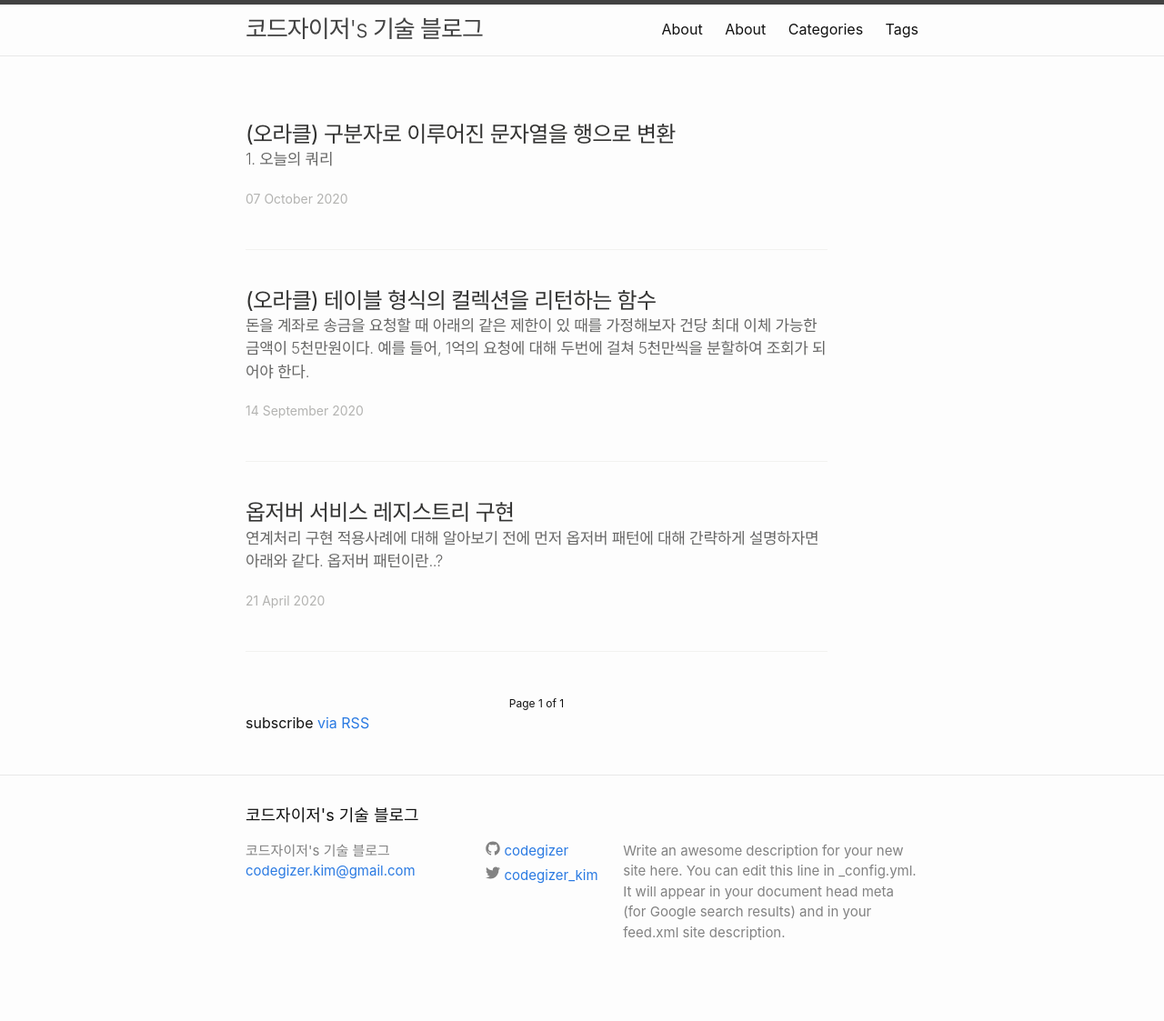
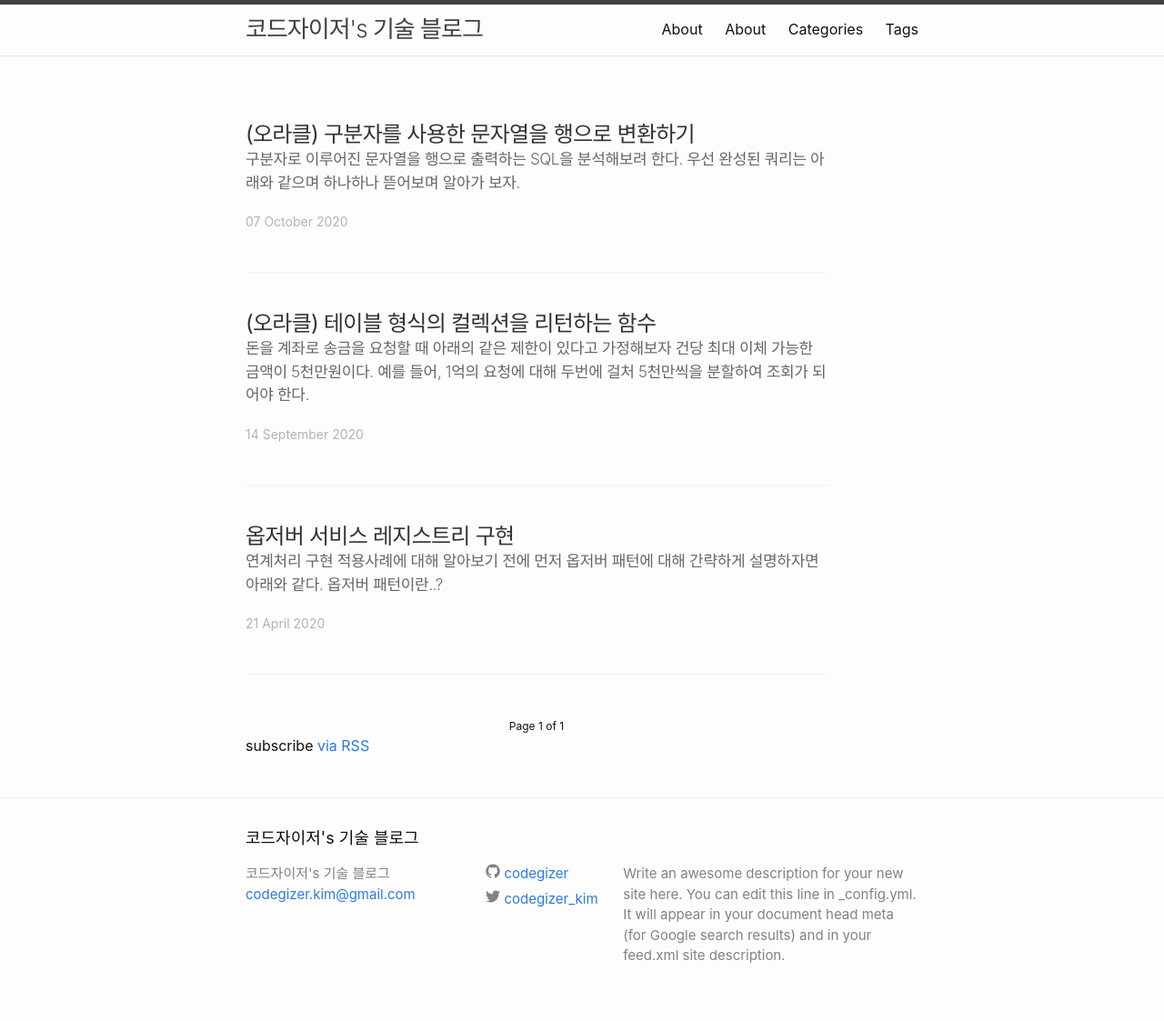
Before and after one commit to codegizer/codegizer.github.io, a Jekyll site: the page built from index.html, in a window 1280 px wide. Shown: the whole page at 91% size. Built offline with Jekyll 4.4.1, drawn with Linux system fonts in a browser that asks for light colours; the list of posts is cut into pages by our own code; before the commit the page ends 1097 px from its top, so only the background shows below that.

Commit message:
글 교정 및 보완

````diff
--- a/_posts/2020-09-15-note-oracle-collection-nested-table-return.md
+++ b/_posts/2020-09-15-note-oracle-collection-nested-table-return.md
@@ -6,11 +6,11 @@
 tags: [ORACEL,오라클,object,collection,nested-table]
 ---
 
-돈을 계좌로 송금을 요청할 때 아래의 같은 제한이 있 때를 가정해보자
+돈을 계좌로 송금을 요청할 때 아래의 같은 제한이 있다고 가정해보자
 > 건당 최대 이체 가능한 금액이 5천만원이다. <br/>
-예를 들어, 1억의 요청에 대해 두번에 걸쳐 5천만씩을 분할하여 조회가 되어야 한다.
+예를 들어, 1억의 요청에 대해 두번에 걸처 5천만씩을 분할하여 조회가 되어야 한다.
 
-이때 다음의 방법으로 테이블을 재생성하여 리턴받아 이를 조회할 수있다.
+이때 다음의 테이블을 내역을 재생성하는 방법을 이용할 수 있으며 이 콜렉션을 테이블 형식을 리턴받아 조회가 가능하다.
 
 
 ### 1. 객체유형 및 테이블 형식 정의
@@ -23,7 +23,7 @@
     컬럼3         NUMBER(22,0),
 );
 
---중첩테이블 형식의 컬렉션을 생성한다.
+--중첩 테이블 형식의 컬렉션을 생성한다.
 create or replace TYPE TYP_TBL IS TABLE OF TYP_OBJ;
 ```
 
--- a/_posts/2020-10-07-note-oralce-split-text-convert-to-row.md
+++ b/_posts/2020-10-07-note-oralce-split-text-convert-to-row.md
@@ -1,19 +1,15 @@
 ---
 layout: post
-title: (오라클) 구분자로 이루어진 문자열을 행으로 변환
+title: (오라클) 구분자를 사용한 문자열을 행으로 변환하기
 date: 2020-10-07 23:00:00 +0900
 categories: 개발노트
 tags: [ORACLE,오라클,CONNECT_BY,문자열구분,행변환]
 toc: true
 ---
-
-# 1. 오늘의 쿼리
-
-아래는 구분자로 이루어진 문자열을 행으로 출력하는 쿼리이다.
-요번 글에서는 이 쿼리를 분석하여 이해하는 시간을 가져볼까 한다.
+> 구분자로 이루어진 문자열을 행으로 출력하는 SQL을 분석해보려 한다. 우선 완성된 쿼리는 아래와 같으며 하나하나 뜯어보며 알아가 보자.
 
 ```SQL
-SELECT DISTINCT REGEXP_SUBSTR(A.TXT, '[^\,]+', 1, LEVEL) MGRT_NO
+SELECT LEVEL, REGEXP_SUBSTR(A.TXT, '[^\,]+', 1, LEVEL) MGRT_NO
  FROM (
         SELECT 'A1,A2,A3,A4,A5' AS TXT FROM DUAL
   ) A
@@ -31,14 +27,15 @@
 CONNECT BY 절을 계층적 쿼리라고 부른다.
 일반적으로 이 절을 이용하여 상위계층와 하위계층의 관계를 행으로 표현하기 위해 사용된다.
 
-그외에도 다음 같이 조건이 충족하는 동안 원하는 만큼 행을 출력할 수 있다.
-'오늘의 쿼리'에서는 이를 활용한다.
+그외에도 다음 같이 조건이 충족하는 동안 원하는 만큼 행을 출력하는 것도 가능하며, <U>지금 살펴보는 쿼리도 이를 이용한다.</U>
 
 "CONNECT BY [:CONDITION:]"
 
 **[SQL]**
 
+```SQL
  SELECT LEVEL FROM DUAL CONNECT BY LEVEL <= 4
+```
 
 **[결과]**
 
@@ -48,7 +45,7 @@
 
 **[SQL]**
 ```SQL
-SELECT regexp_replace('1,2,3,4,5', '[^\,]+','') FROM DUAL
+SELECT regexp_replace('A1,A2,A3,A4,A5', '[^\,]+','') FROM DUAL
 ```
 
 **[결과1]**
@@ -93,14 +90,12 @@
 
 <br/>
 
-# 3. 분석최종 #
-
-<hr/>
+# 3. 종합하여 분석해보자
 
 **[SQL]**
 
 ```SQL
-SELECT DISTINCT REGEXP_SUBSTR(A.TXT, '[^\,]+', 1, LEVEL) MGRT_NO
+SELECT LEVEL, REGEXP_SUBSTR(A.TXT, '[^\,]+', 1, LEVEL) MGRT_NO
  FROM (
         SELECT 'A1,A2,A3,A4,A5' AS TXT FROM DUAL
   ) A
@@ -110,6 +105,6 @@
 - 이제 이걸 해석하자면 CONNECT BY의 조건절에 있는 충족하는 동안 LEVEL값은 1씩 증가하게 될 것 이고 구분자수(4개)+1 하여 총 5번 행이 반복 할 것이다.
 
 - 그리고 컬럼절에 있는 부분의 REGEXP_SUBSTR(A.TXT, '[^\,]+', 1, LEVEL) 에서 LEVEL이 증가함에 따라
-증가된 값으로 N번째 패턴 발생 값을 찾아 행으로 표현하고 결론적으로 아래와 같은 값을 가져온다.
+증가된 값에 해당하는 N번째 패턴이 발생한 값을 찾아 행으로 출력한다.
 
 ![실행결과](/assets/article_images/2020-10-07-note-oralce-split-text-convert-to-row/note-main.png)
````
Also changed, not shown: other parts of _posts/2020-09-15-note-oracle-collection-nested-table-return.md (+2 -2 lines), assets/article_images/2020-10-07-note-oralce-split-text-convert-to-row/note-main.png, assets/article_images/2020-10-07-note-oralce-split-text-convert-to-row/note-result-regexp_replace-length.png, assets/article_images/2020-10-07-note-oralce-split-text-convert-to-row/note-result-regexp_replace.png.
